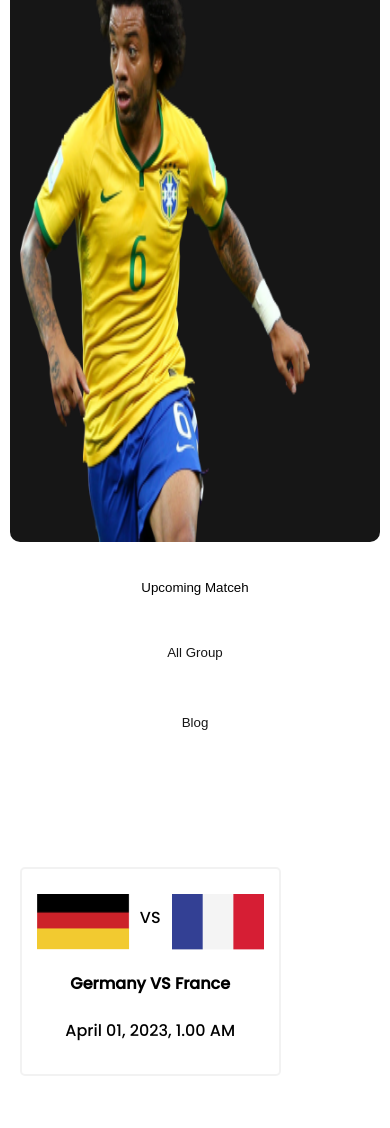
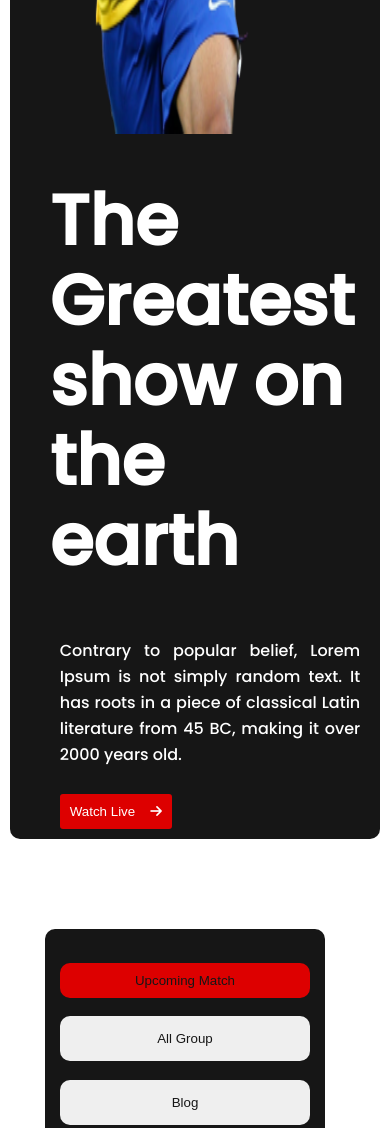
Before and after one commit to RJJubair42/world-cup-main, a plain HTML site: page upcoming.html in a window 390 px wide. Shown: the part 720-1848 px from the top of the page. Drawn offline with Linux system fonts and the light colour scheme.

Commit message:
complete

```diff
--- a/css/style.css
+++ b/css/style.css
@@ -4,36 +4,41 @@
 body {
   font-family: "Poppins", sans-serif;
   box-sizing: border-box;
-  margin: 0 auto;
+  margin: 0px auto;
   padding: 0;
   width: 95%;
 }
+/* Header Section Starts */
 .container {
   margin: 0 auto;
   background-color: #161616;
   border-radius: 10px;
-  position: relative;
 }
-/* Header Section Starts */
 
 .player-info {
-  display: grid;
-  grid-template-columns: repeat(2, 1fr);
-  grid-column-gap: 24px;
+  display: flex;
+  justify-content: space-evenly;
+  align-items: center;
+  column-gap: 100px;
 }
 .head {
+  font-style: normal;
   font-weight: 700;
-  font-size: 50px;
+  font-size: 70px;
+  line-height: 80px;
+  color: #ffffff;
 }
 .greatest {
   margin-left: 30px;
 }
-.player-info,
-.greatest,
-h2,
-p {
+.greatest p {
+  font-style: normal;
+  font-weight: 400;
+  font-size: 16px;
+  line-height: 26px;
   color: #ffffff;
   padding: 10px;
+  text-align: justify;
 }
 .btn {
   background-color: #dd0000;
@@ -51,12 +56,11 @@ p {
 }
 .player,
 img {
-  width: 290px;
-  height: 613px;
-  margin-top: 10px;
+  width: 100%;
+  height: 100vh;
 }
 /* Header Section  Ends*/
-/* Upcoming Match Starts */
+/* Upcoming Match Starts  */
 .upcoming-conatainer {
   display: flex;
   justify-content: space-between;
@@ -173,42 +177,26 @@ a:hover {
 /* Footer Section Ends */
 
 /* Media Queries Starts*/
-/* Mobile Devices */
-@media only screen and (max-width: 480px) {
-  .upcoming-conatainer,
-  .conatainer,
-  .contact-us {
-    width: 100%;
+@media only screen and (max-width: 600px) {
+  .player-info {
+    flex-direction: column-reverse;
+    padding: 10px;
   }
-  .player-info,
-  .upcoming-conatainer,
-  .contact-us {
-    display: flex;
+  .upcoming-conatainer {
     flex-direction: column;
+    align-items: center;
   }
-  .greatest,
-  .player,
-  .players,
-  .blog-banner,
-  .upcoming-matceh,
-  .contact {
-    display: grid;
+  .grid {
     grid-template-columns: repeat(1, 1fr);
   }
-  .upcoming-blog,
-  .upcoming-btn {
-    background-color: transparent;
-  }
-  .upcoming-blog {
-    color: #000000;
-  }
-  .upcoming-matceh {
-    margin: 0 auto;
-    background-color: transparent;
+}
+@media only screen and (min-width: 600px) and (max-width: 992px){
+
+  .upcoming-conatainer {
+    flex-direction: column;
+    align-items: center;
   }
   .grid {
-    display: flex;
-    flex-direction: column;
-    margin: 0 auto;
+    grid-template-columns: repeat(2, 1fr);
   }
 }
--- a/css/styles.css
+++ b/css/styles.css
@@ -14,27 +14,36 @@ body {
   border-radius: 10px;
 }
 /* Header Section Starts */
+.container {
+  margin: 0 auto;
+  background-color: #161616;
+  border-radius: 10px;
+}
+
 .player-info {
-  display: grid;
-  grid-template-columns: repeat(2, 1fr);
-  grid-column-gap: 24px;
+  display: flex;
+  justify-content: space-evenly;
+  align-items: center;
+  column-gap: 100px;
 }
 .head {
+  font-style: normal;
   font-weight: 700;
-  font-size: 50px;
+  font-size: 70px;
+  line-height: 80px;
+  color: #ffffff;
 }
 .greatest {
   margin-left: 30px;
 }
-.player-info,
-.greatest,
-h2 {
+.greatest p {
+  font-style: normal;
+  font-weight: 400;
+  font-size: 16px;
+  line-height: 26px;
   color: #ffffff;
   padding: 10px;
-}
-.color {
-  color: #ffffff;
-  padding: 10px;
+  text-align: justify;
 }
 .btn {
   background-color: #dd0000;
@@ -52,9 +61,8 @@ h2 {
 }
 .player,
 img {
-  width: 290px;
-  height: 613px;
-  margin-top: 10px;
+  width: 100%;
+  height: 100vh;
 }
 /* Header Section  Ends*/
 /* Upcoming Match Starts */
@@ -179,56 +187,26 @@ a:hover {
 }
 /* Footer Section Ends */
 /* Media Queries Starts*/
-/* Mobile Devices */
-@media only screen and (max-width: 480px) {
-  .grid,
-  .upcoming-conatainer,
-  .contact-us {
-    display: flex;
+@media only screen and (max-width: 600px) {
+  .player-info {
+    flex-direction: column-reverse;
+    padding: 10px;
+  }
+  .upcoming-conatainer {
     flex-direction: column;
+    align-items: center;
   }
-  .upcoming-blog,
-  .upcoming-btn {
-    background-color: transparent;
-  }
-  .upcoming-blog {
-    color: #000000;
-  }
-  .upcoming-matceh {
-    margin: 0 auto;
-    background-color: transparent;
-  }
-  .contact-us{
-    margin-top: 30px;
-  }
-  .player-info,
-  .flex,
-  .upcoming-matceh, .contact {
-    display: grid;
+  .grid {
     grid-template-columns: repeat(1, 1fr);
   }
 }
-/* Tablet Devices */
-@media only screen and (min-width: 481px) and (max-width: 480px) {
-  .grid,
+@media only screen and (min-width: 600px) and (max-width: 992px){
+
   .upcoming-conatainer {
-    display: flex;
     flex-direction: column;
+    align-items: center;
   }
-  .up
-  .contact-us {
-    display: flex;
-    flex-direction: row;
-  }
-  .upcoming-matceh{
-    display: grid;
-    grid-template-columns: repeat(1, 1fr);
-  }
-  .player-info,
-  .flex, .contact {
-    display: grid;
-    grid-template-columns: repeat(1, 1fr);
+  .grid {
+    grid-template-columns: repeat(2, 1fr);
   }
 }
-
-/* Tablet Devices */
--- a/upcoming.html
+++ b/upcoming.html
@@ -42,11 +42,11 @@
   </head>
   <body>
     <!-- Header Section Starts -->
-    <section class="container">
-      <header class="player-info">
+    <header class="container">
+      <div class="player-info">
         <div class="greatest">
-          <h2 class="head">The Greatest show on the earth</h2>
-          <p class="color">
+          <h1 class="head">The Greatest show on the earth</h1>
+          <p>
             Contrary to popular belief, Lorem Ipsum is not simply random text.
             It has roots in a piece of classical Latin literature from 45 BC,
             making it over 2000 years old.
@@ -58,13 +58,13 @@
         <div class="player">
           <img src="images/Banner Image.png" alt="Player" />
         </div>
-      </header>
-    </section>
+      </div>
+    </header>
     <!-- Header Section Ends -->
     <!-- Blogs Section Starts -->
     <section class="upcoming-conatainer">
       <div class="upcoming-matceh">
-        <button class="upcoming-blog">Upcoming Matceh</button>
+        <button class="upcoming-blog"><a class="upcoming-btn" href="index.html" target="_blank">Upcoming Match</a></button>
         <button class="upcoming-btn">All Group</button>
         <button class="upcoming-btn">Blog</button>
       </div>
```
Also changed, not shown: index.html (+6 -6 lines), 5 other files.
